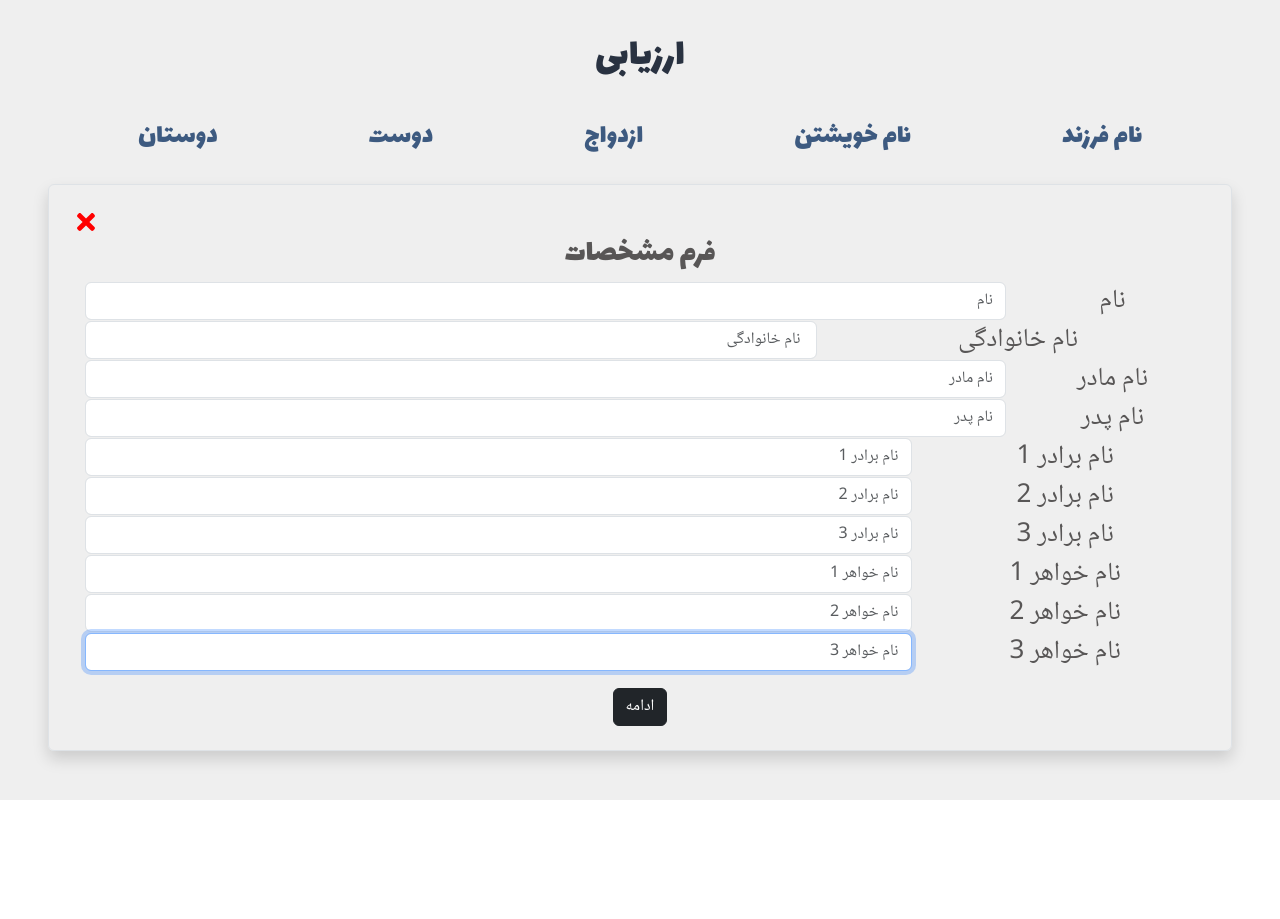
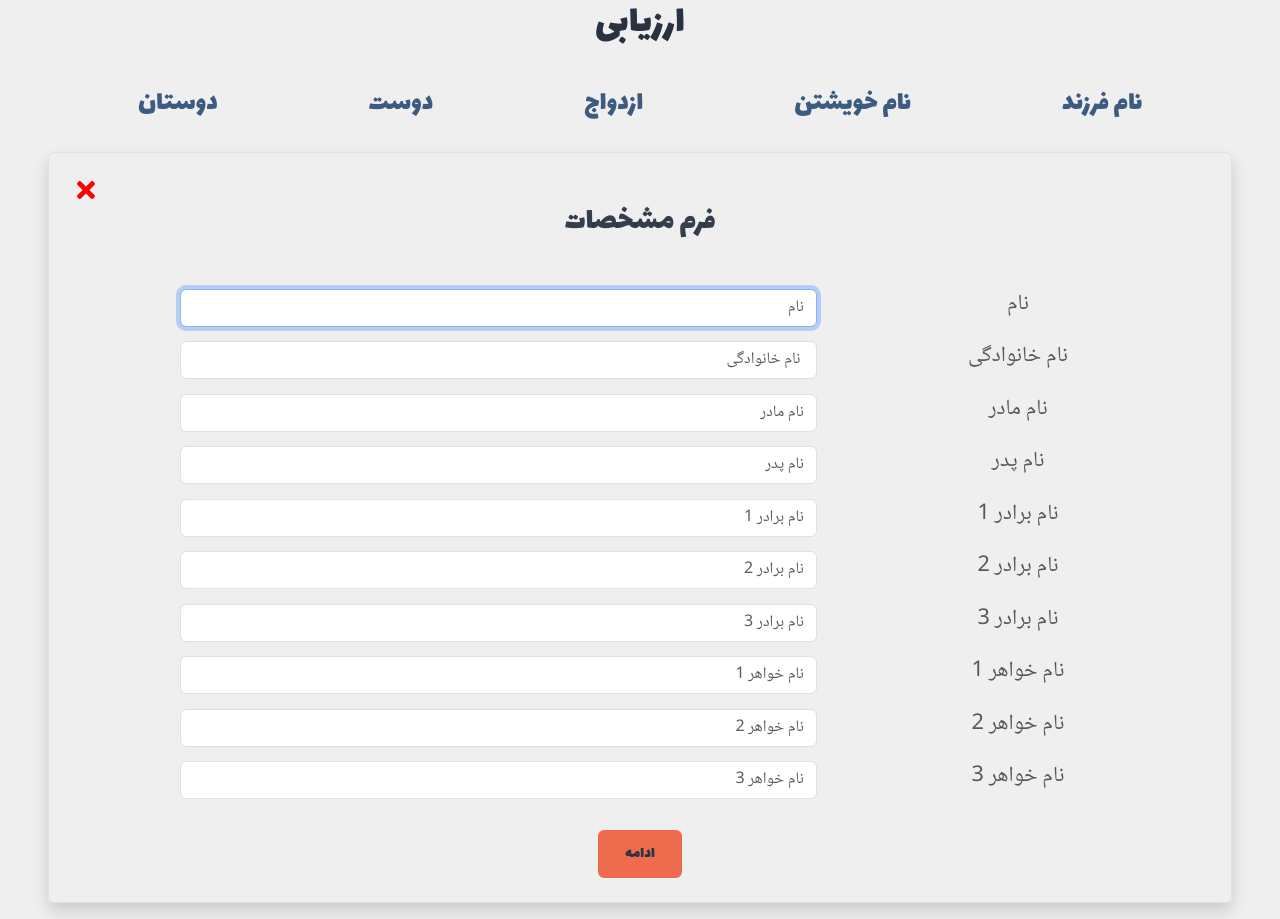
Before and after one commit to Rojahm/esf-horoscope-4-tir-july-4th-2023, a React (Create React App) app: page / in a window 1280 px wide. Both pictures are taken after a click on the button "نام فرزند". Before the commit the page ends 800 px from the top, so only its background shows below. Built offline with nearby package versions, Linux system fonts and the light colour scheme.

Commit message:
form styled

```diff
--- a/src/components/Form.css
+++ b/src/components/Form.css
@@ -0,0 +1,21 @@
+.Form div .col-4 {
+  font-size: smaller;
+  padding-bottom: 20px;
+}
+.Form .btn {
+  background-color: #ee6c4d;
+  color: #293241;
+  border: 2px solid #ee6c4d;
+  padding: 10px 25px;
+  transition: all 200ms ease-in-out;
+  font-family: "Lalezar", cursive;
+}
+.Form .btn:hover {
+  background-color: #293241;
+  padding: 15px 30px;
+  font-size: 20px;
+  color: #ee6c4d;
+}
+.Form h2 {
+  color: #293241ef;
+}
--- a/src/components/Form.js
+++ b/src/components/Form.js
@@ -5,7 +5,7 @@
 
 const Form = ({ onClick }) => {
   return (
-    <div>
+    <div className="Form">
       <form className="border p-4 mx-5 my-3 rounded shadow">
         <div className="d-flex justify-content-end">
           <FaTimes
@@ -14,14 +14,14 @@
             onClick={onClick}
           />
         </div>
-        <h2>فرم مشخصات</h2>
+        <h2 className="mb-5">فرم مشخصات</h2>
         <div className="container">
           <div className="row">
-            <div className="col-2">
+            <div className="col-4">
               <label className="col align-self-start" />
               نام
             </div>
-            <div className="col-10">
+            <div className="col-7">
               <input
                 type="text"
                 placeholder="نام"
@@ -35,134 +35,121 @@
               <label className="col align-self-start" />
               نام خانوادگی
             </div>
-            <div className="col-8">
+            <div className="col-7">
               <input
                 type="text"
                 placeholder=" نام خانوادگی"
-                autoFocus
                 className="form-control"
               ></input>
             </div>
           </div>
           <div className="row">
-            <div className="col-2">
+            <div className="col-4">
               <label className="col align-self-start" />
               نام مادر
             </div>
-            <div className="col-10">
+            <div className="col-7">
               <input
                 type="text"
                 placeholder="نام مادر"
-                autoFocus
                 className="form-control"
               ></input>
             </div>
           </div>
           <div className="row">
-            <div className="col-2">
+            <div className="col-4">
               <label className="col align-self-start" />
               نام پدر
             </div>
-            <div className="col-10">
+            <div className="col-7">
               <input
                 type="text"
                 placeholder="نام پدر"
-                autoFocus
                 className="form-control"
               ></input>
             </div>
           </div>
           <div className="row">
-            <div className="col-3">
+            <div className="col-4">
               <label className="col align-self-start" />
               نام برادر 1
             </div>
-            <div className="col-9">
+            <div className="col-7">
               <input
                 type="text"
                 placeholder="نام برادر 1"
-                autoFocus
                 className="form-control"
               ></input>
             </div>
           </div>
           <div className="row">
-            <div className="col-3">
+            <div className="col-4">
               <label className="col align-self-start" />
               نام برادر 2
             </div>
-            <div className="col-9">
+            <div className="col-7">
               <input
                 type="text"
                 placeholder="نام برادر 2"
-                autoFocus
                 className="form-control"
               ></input>
             </div>
           </div>
           <div className="row">
-            <div className="col-3">
+            <div className="col-4">
               <label className="col align-self-start" />
               نام برادر 3
             </div>
-            <div className="col-9">
+            <div className="col-7">
               <input
                 type="text"
                 placeholder="نام برادر 3"
-                autoFocus
                 className="form-control"
               ></input>
             </div>
           </div>
           <div className="row">
-            <div className="col-3">
+            <div className="col-4">
               <label className="col align-self-start" />
               نام خواهر 1
             </div>
-            <div className="col-9">
+            <div className="col-7">
               <input
                 type="text"
                 placeholder="نام خواهر 1"
-                autoFocus
                 className="form-control"
               ></input>
             </div>
           </div>
           <div className="row">
-            <div className="col-3">
+            <div className="col-4">
               <label className="col align-self-start" />
               نام خواهر 2
             </div>
-            <div className="col-9">
+            <div className="col-7">
               <input
                 type="text"
                 placeholder="نام خواهر 2"
-                autoFocus
                 className="form-control"
               ></input>
             </div>
           </div>
           <div className="row">
-            <div className="col-3">
+            <div className="col-4">
               <label className="col align-self-start" />
               نام خواهر 3
             </div>
-            <div className="col-9">
+            <div className="col-7">
               <input
                 type="text"
                 placeholder="نام خواهر 3"
-                autoFocus
                 className="form-control"
               ></input>
             </div>
           </div>
 
           <div>
-            <input
-              type="submit"
-              className="btn btn-dark mt-3"
-              value={"ادامه"}
-            ></input>
+            <input type="submit" className="btn mt-3" value={"ادامه"}></input>
           </div>
         </div>
       </form>
```
